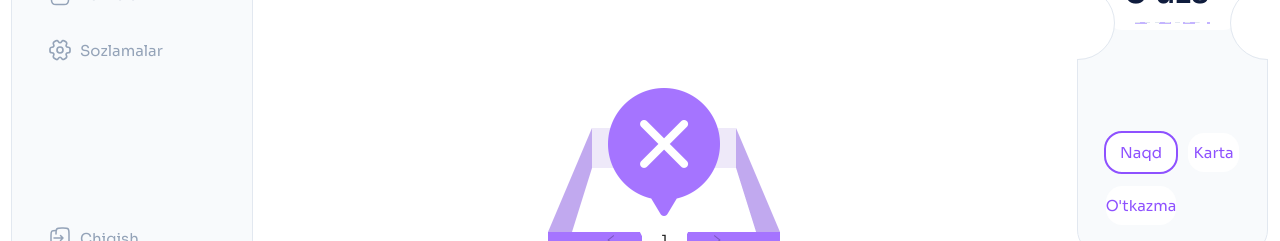
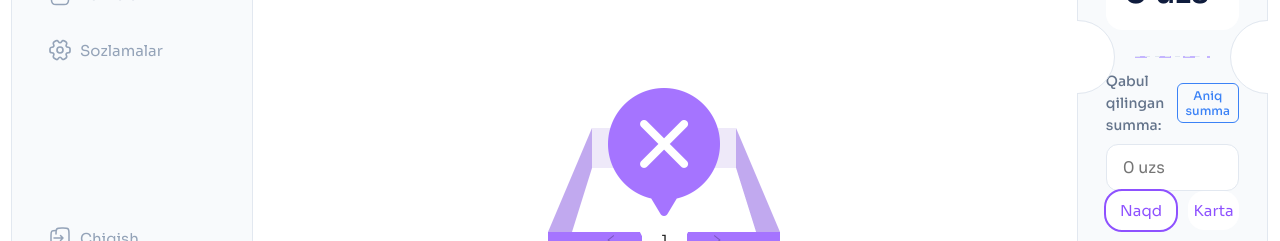
Before and after one commit to AkkAshy/front-erp, a React (Vite) app: page / in a window 1280 px wide. Shown: the part 426-667 px from the top of the page. Built offline with nearby package versions, Linux system fonts and the light colour scheme; no server answers; sample sign-in values are in the browser's storage.

Commit message:
fix interfe22

```diff
--- a/src/pages/Home/ui/index.tsx
+++ b/src/pages/Home/ui/index.tsx
@@ -35,6 +35,7 @@ const Home = () => {
   const [barcodeInput, setBarcodeInput] = useState<string>("");  // Для input поля
   const [scannedCode, setScannedCode] = useState<string>("");     // Для API запроса
   const [selectedPaymentMethod, setSelectedPaymentMethod] = useState<"cash" | "card" | "transfer">("cash");
+  const [receivedAmount, setReceivedAmount] = useState<string>("");  // Полученная сумма от клиента
   const [isAlertOpen, setIsAlertOpen] = useState(false);
   const [showSuccessNotification, setShowSuccessNotification] = useState(false);
   const [showErrorNotification, setShowErrorNotification] = useState(false);
@@ -219,13 +220,40 @@ const Home = () => {
       return;
     }
 
+    // Формируем payment объект
+    const payment: {
+      payment_method: "cash" | "card" | "transfer";
+      amount: number;
+      received_amount?: number;
+    } = {
+      payment_method: selectedPaymentMethod,
+      amount: totalAmount,
+    };
+
+    // Для наличных добавляем received_amount
+    if (selectedPaymentMethod === "cash") {
+      let received: number;
+
+      if (receivedAmount) {
+        // Если пользователь ввёл сумму, используем её
+        received = parseFloat(receivedAmount.replace(/\s/g, "").replace(/\u00A0/g, "")) || 0;
+
+        // Проверяем, что полученная сумма >= суммы к оплате
+        if (received < totalAmount) {
+          setErrorMessage(`Qabul qilingan summa (${received.toLocaleString("ru-RU")} uzs) to'lov summasidan kam (${totalAmount.toLocaleString("ru-RU")} uzs)`);
+          setShowErrorNotification(true);
+          return;
+        }
+      } else {
+        // Если не ввёл - используем точную сумму (без сдачи)
+        received = totalAmount;
+      }
+
+      payment.received_amount = received;
+    }
+
     const checkoutData = {
-      payments: [
-        {
-          payment_method: selectedPaymentMethod,  // payment_method, не method!
-          amount: totalAmount,
-        },
-      ],
+      payments: [payment],
       // Attach customer if selected
       customer_id: selectedCustomer?.id,
       // Attach cashier if selected
@@ -235,6 +263,7 @@ const Home = () => {
     console.log('🔍 Checkout data:', checkoutData);
     console.log('💰 Payment method:', selectedPaymentMethod);
     console.log('💵 Total amount:', totalAmount);
+    console.log('💵 Received amount:', payment.received_amount);
 
     checkout.mutate(
       {
@@ -244,8 +273,9 @@ const Home = () => {
       {
         onSuccess: () => {
           setShowSuccessNotification(true);
-          // Clear customer selection after successful checkout
+          // Clear customer selection and received amount after successful checkout
           setSelectedCustomer(null);
+          setReceivedAmount("");
         },
         onError: (error: any) => {
           setErrorMessage(error?.response?.data?.message || "Xatolik yuz berdi");
@@ -395,6 +425,64 @@ const Home = () => {
               <p>Umumiy summa:</p>
               <span>{totalAmount.toLocaleString("de-DE")} uzs</span>
             </div>
+
+            {/* Received amount input for cash payments */}
+            {selectedPaymentMethod === "cash" && (
+              <div style={{ marginTop: '16px' }}>
+                <div style={{ display: 'flex', justifyContent: 'space-between', alignItems: 'center', marginBottom: '8px' }}>
+                  <p style={{ fontSize: '14px', color: '#64748b', fontWeight: '500' }}>
+                    Qabul qilingan summa:
+                  </p>
+                  <button
+                    onClick={() => setReceivedAmount(totalAmount.toLocaleString("ru-RU"))}
+                    style={{
+                      padding: '4px 8px',
+                      fontSize: '12px',
+                      color: '#3b82f6',
+                      backgroundColor: 'transparent',
+                      border: '1px solid #3b82f6',
+                      borderRadius: '6px',
+                      cursor: 'pointer',
+                      fontWeight: '500',
+                    }}
+                  >
+                    Aniq summa
+                  </button>
+                </div>
+                <input
+                  type="text"
+                  value={receivedAmount}
+                  onChange={(e) => {
+                    const numericValue = e.target.value.replace(/\D/g, "");
+                    const formattedValue = numericValue
+                      ? Number(numericValue).toLocaleString("ru-RU")
+                      : "";
+                    setReceivedAmount(formattedValue);
+                  }}
+                  placeholder="0 uzs"
+                  style={{
+                    width: '100%',
+                    padding: '12px 16px',
+                    border: '1px solid #e2e8f0',
+                    borderRadius: '12px',
+                    fontSize: '16px',
+                    color: '#0f1c3d',
+                    backgroundColor: '#fff',
+                    outline: 'none',
+                  }}
+                  autoFocus
+                />
+                {/* Show change amount */}
+                {receivedAmount && totalAmount > 0 && (
+                  <div style={{ marginTop: '8px', display: 'flex', justifyContent: 'space-between', alignItems: 'center' }}>
+                    <span style={{ fontSize: '14px', color: '#64748b' }}>Qaytim:</span>
+                    <span style={{ fontSize: '16px', fontWeight: '600', color: '#10b981' }}>
+                      {Math.max(0, parseFloat(receivedAmount.replace(/\s/g, "").replace(/\u00A0/g, "")) - totalAmount).toLocaleString("ru-RU")} uzs
+                    </span>
+                  </div>
+                )}
+              </div>
+            )}
           </div>
 
           <div className={styles.ticket}>
@@ -422,13 +510,19 @@ const Home = () => {
             </li>
             <li
               className={clsx(styles.item, selectedPaymentMethod === "card" && styles.checked)}
-              onClick={() => setSelectedPaymentMethod("card")}
+              onClick={() => {
+                setSelectedPaymentMethod("card");
+                setReceivedAmount("");  // Очищаем полученную сумму
+              }}
             >
               <p>Karta</p>
             </li>
             <li
               className={clsx(styles.item, selectedPaymentMethod === "transfer" && styles.checked)}
-              onClick={() => setSelectedPaymentMethod("transfer")}
+              onClick={() => {
+                setSelectedPaymentMethod("transfer");
+                setReceivedAmount("");  // Очищаем полученную сумму
+              }}
             >
               <p>O'tkazma</p>
             </li>
```
